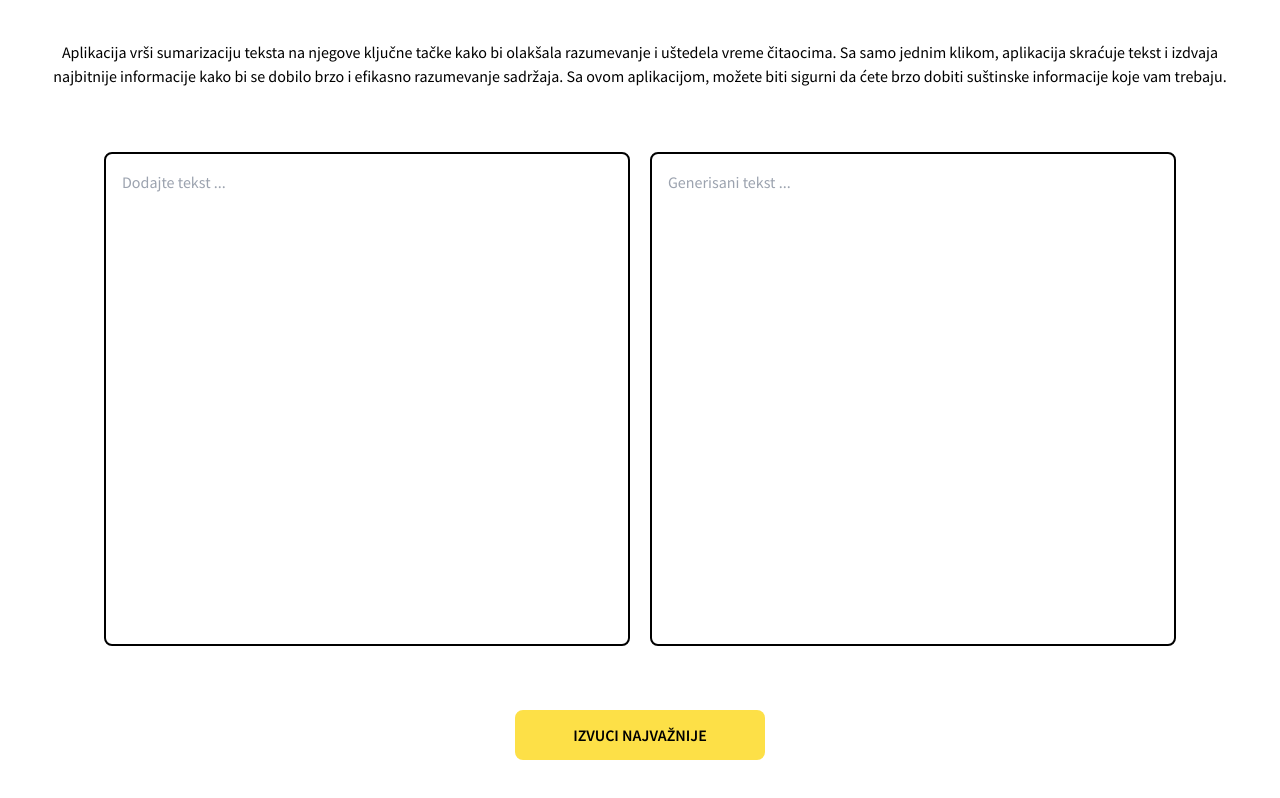
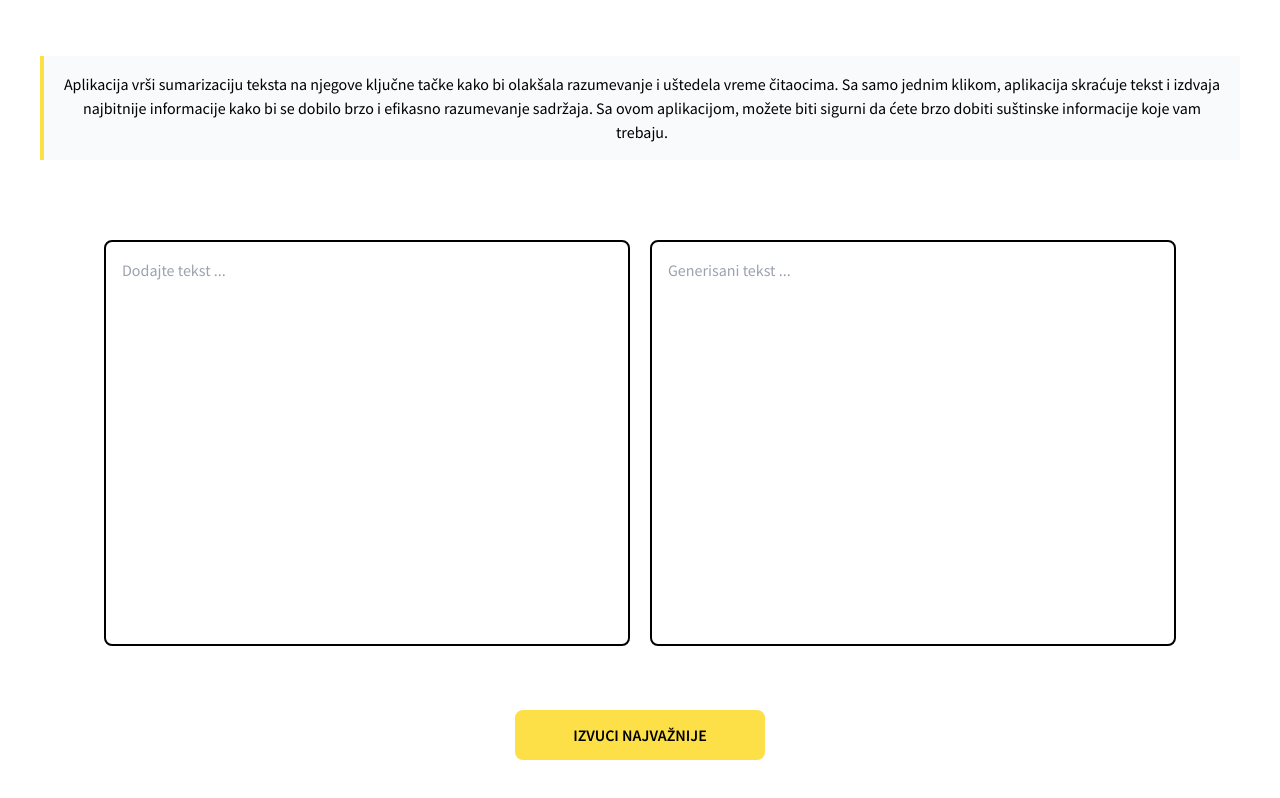
Before and after one commit to gligor99/lako-za-razumeti, a Next.js app: page / in a window 1280 px wide. Built offline with nearby package versions, Linux system fonts and the light colour scheme; no server answers.

Commit message:
Added blockquote

```diff
--- a/src/pages/index.tsx
+++ b/src/pages/index.tsx
@@ -38,6 +38,7 @@ export default function Home() {
   return (
     <section className="flex h-screen w-screen flex-1 flex-col items-center justify-center p-10">
       <div className="flex items-center justify-center">
+        <blockquote className="my-4 hidden border-l-4 border-yellow-300 bg-gray-50 p-4 lg:block">
           <p className="hidden  text-center lg:block">
             Aplikacija vrši sumarizaciju teksta na njegove ključne tačke kako bi
             olakšala razumevanje i uštedela vreme čitaocima. Sa samo jednim
@@ -46,6 +47,7 @@ export default function Home() {
             aplikacijom, možete biti sigurni da ćete brzo dobiti suštinske
             informacije koje vam trebaju.
           </p>
+        </blockquote>
       </div>
       <div className="grid h-screen w-full grid-cols-1 gap-5 p-2 lg:grid-cols-2 lg:p-16">
         <div className="h-full w-full ">
```
Lines whose indentation alone changed are shown as unchanged.
